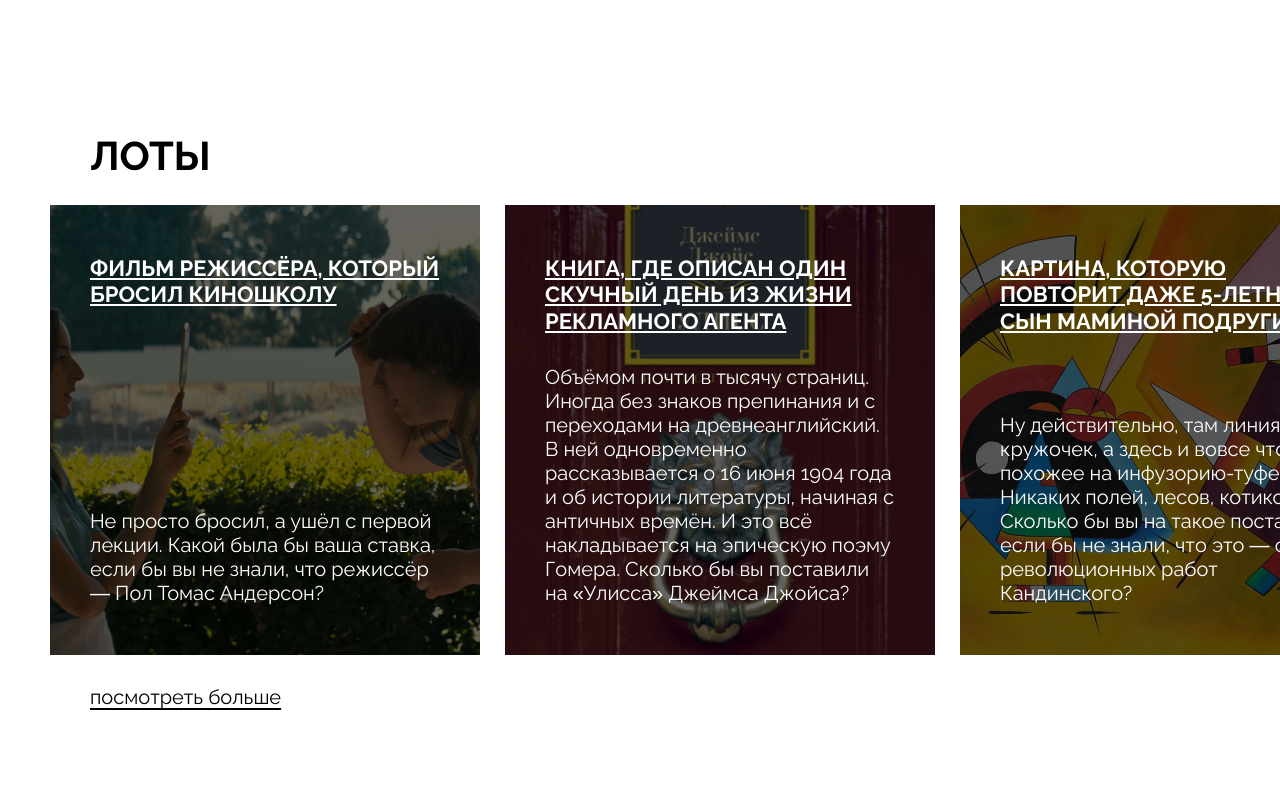
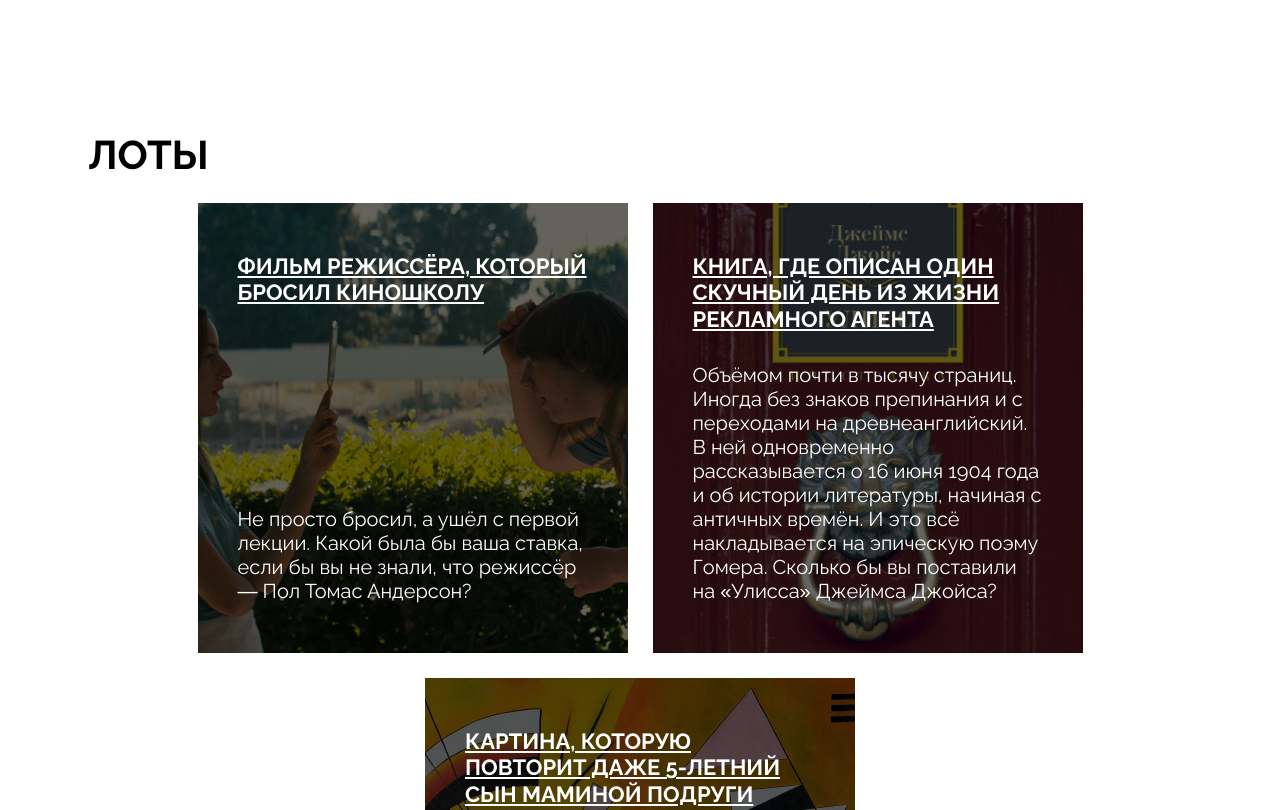
Before and after one commit to NetLive5/ono-tebe-nado, a plain HTML site: page index.html in a window 1280 px wide. Shown: the part 1100-1910 px from the top of the page. Drawn offline with Linux system fonts and the light colour scheme.

Commit message:
fix bags

```diff
--- a/styles/style.css
+++ b/styles/style.css
@@ -144,13 +144,12 @@
 	margin-left: 78px;
 }
 .lots {
-	width: 1440px;
 	margin: auto;
-	display: grid;
+	display: flex;
 	flex-direction: column;
 	justify-content: center;
-	min-height: 100%;
 }
+
 .lots__heading {
 	display: flex;
 	flex-direction: column;
@@ -161,21 +160,25 @@
 	font-weight: 700;
 	line-height: normal;
 	text-transform: uppercase;
-	margin: 6px 13px 26px 40px;
+	margin: 5px 28px 25px 88px;
 }
+
 .lots__card-list {
 	display: flex;
-	flex-direction: row;
-	flex-wrap: nowrap;
+	flex-wrap: wrap; /* Allow cards to move to new line */
 	justify-content: center;
 	gap: 25px;
+	margin: 0 auto;
 }
+
 .lots__card-list-item {
 	display: flex;
 	flex-direction: column;
-	width: 430px;
+	width: 100%; /* Take up full container width */
+	max-width: 430px; /* Limit maximum width of card */
 	height: 450px;
 }
+
 .card {
 	display: flex;
 	flex-direction: column;
@@ -217,7 +220,7 @@
 	line-height: 120%;
 }
 .lots__look-more-link {
-	padding: 30px 1108px 2px 40px;
+	padding: 32px 1px 3px 90px;
 	font-size: 20px;
 	text-underline-offset: 4px;
 }
```
